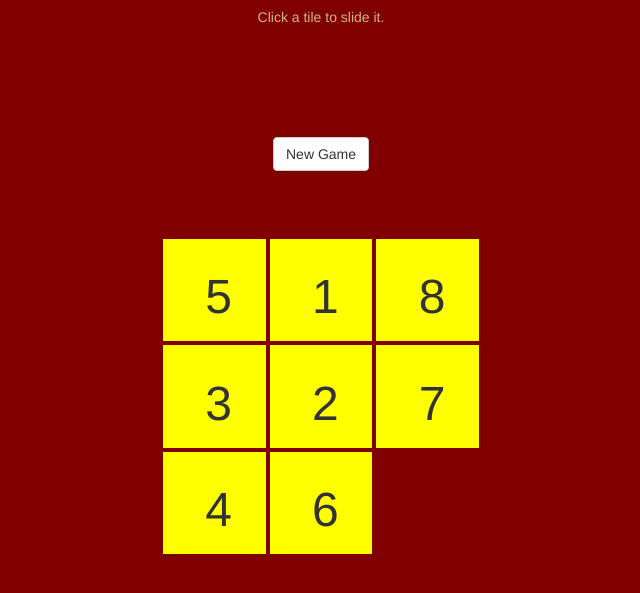
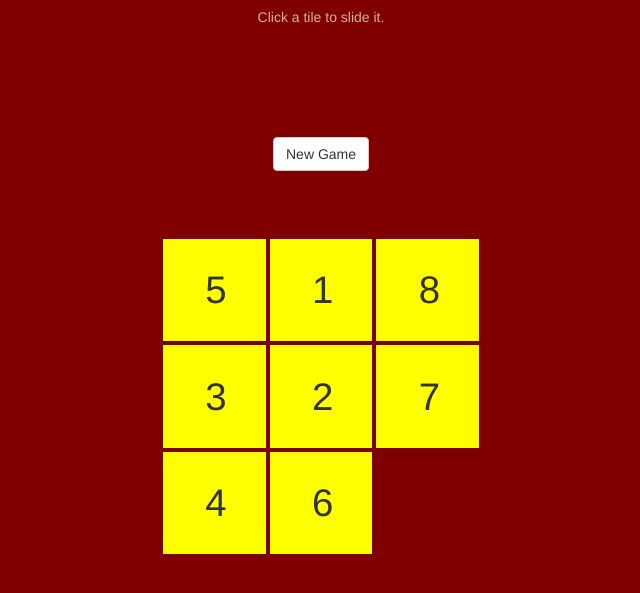
Before and after one commit to apethoud/js101, a plain HTML site: page sliderpuzzle/index.html in a window 1280 px wide. Shown: the part 93-686 px from the top of the page, without its empty margins (319-959 px from the left). Drawn offline with nearby package versions, Linux system fonts and the light colour scheme.

Commit message:
made tilegrid and numbers responsive

```diff
--- a/sliderpuzzle/css/styles.css
+++ b/sliderpuzzle/css/styles.css
@@ -27,8 +27,8 @@ body {
 /* TILE GRID */
 
 .tile-grid {
-  width: 25%;
-  padding-bottom: 25%;
+  width: 75%;
+  padding-bottom: 75%;
   margin: 0 auto;
   margin-bottom: 50px;
 }
@@ -44,10 +44,35 @@ body {
 .number {
   pointer-events: none;
   position: absolute;
-  padding-left: 3.3%;
-  padding-top: 1.9%;
-  font-size: 48px;
+  padding-left: 9.9%;
+  padding-top: 5.7%;
+  /*font-size: 48px;*/
+  font-size: 9vw;
   /* Adjust the font size and padding for different screen sizes */
+}
+
+@media only screen and (min-width: 512px) {
+  .tile-grid {
+    width: 37.5%;
+    padding-bottom: 37.5%;
+  }
+  .number {
+    padding-left: 4.95%;
+    padding-top: 2.85%;
+    font-size: 4.5vw;
+  }
+}
+
+@media only screen and (min-width: 1024px) {
+  .tile-grid {
+    width: 25%;
+    padding-bottom: 25%;
+  }
+  .number {
+    padding-left: 3.3%;
+    padding-top: 1.9%;
+    font-size: 3vw;
+  }
 }
 
 .invisible {
```
